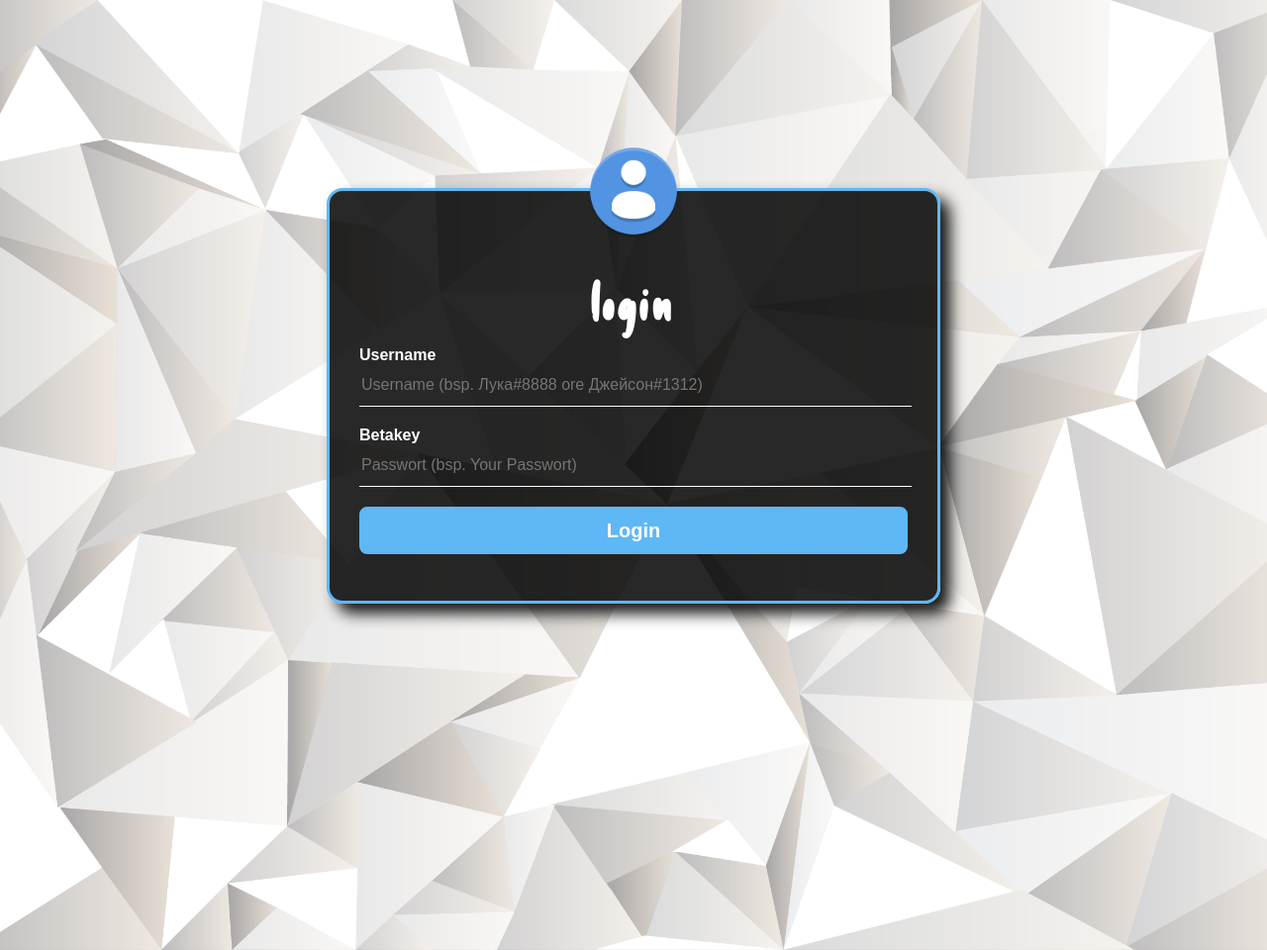
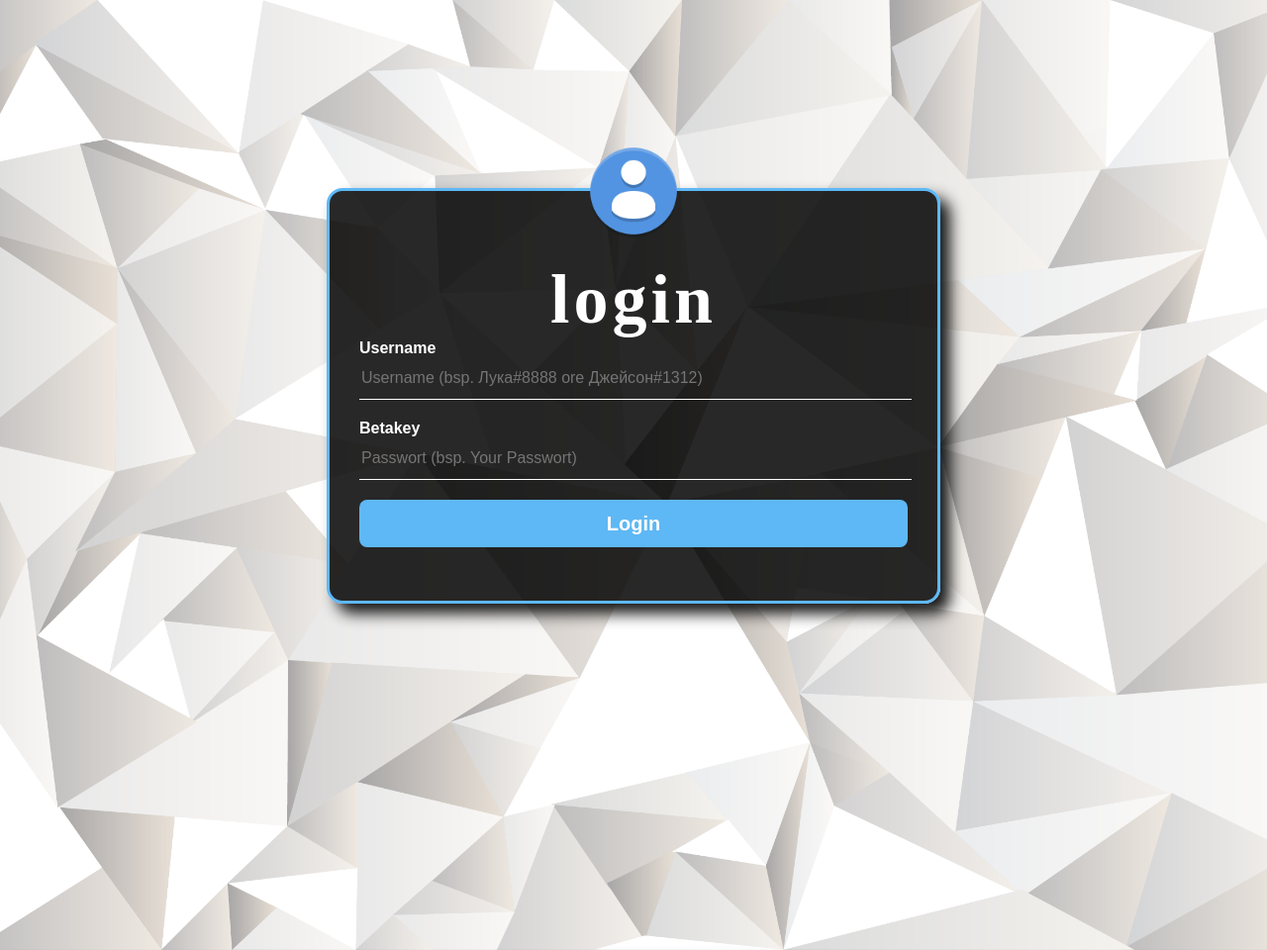
Before and after one commit to ShinoXLP/Html-front-Page, a plain HTML site: page Html-login-page/index.html in a window 1280 px wide. Shown: the whole page at 99% size. Drawn offline with Linux system fonts and the light colour scheme.

Commit message:
Update style.css

```diff
--- a/Html-login-page/style.css
+++ b/Html-login-page/style.css
@@ -6,11 +6,6 @@ For HTML / CSS learning
 https://github.com/ShinoXLP
 https://github.com/PrimeLuca
 */
-
-@font-face {
-	font-family: 'SundayVibes';
-	src: url(font/SundayVibes.ttf);
-  }
 
 body{
 	margin: 130px;
```
